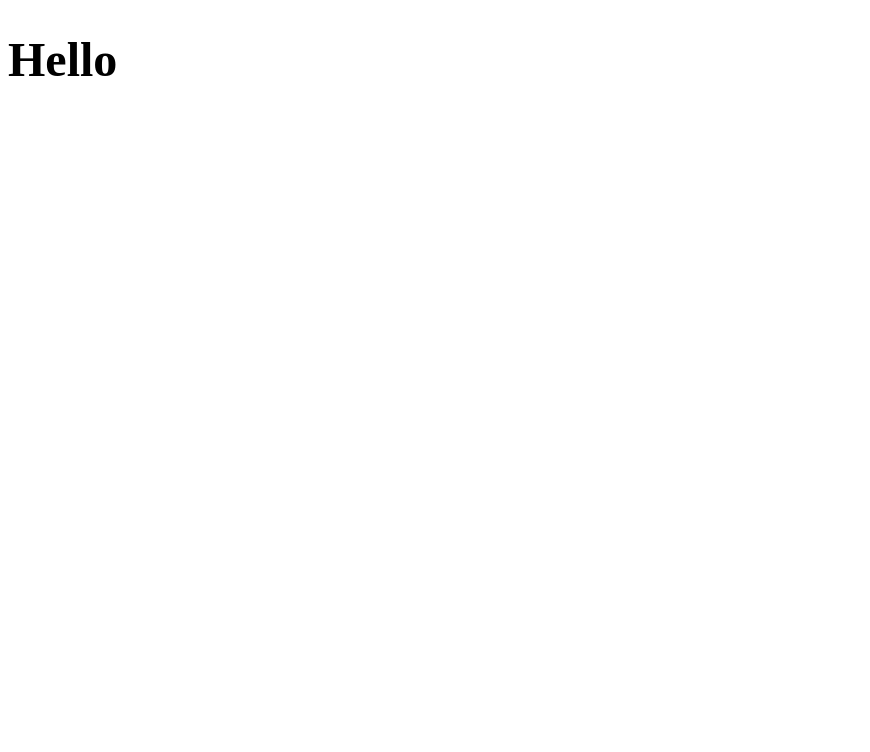
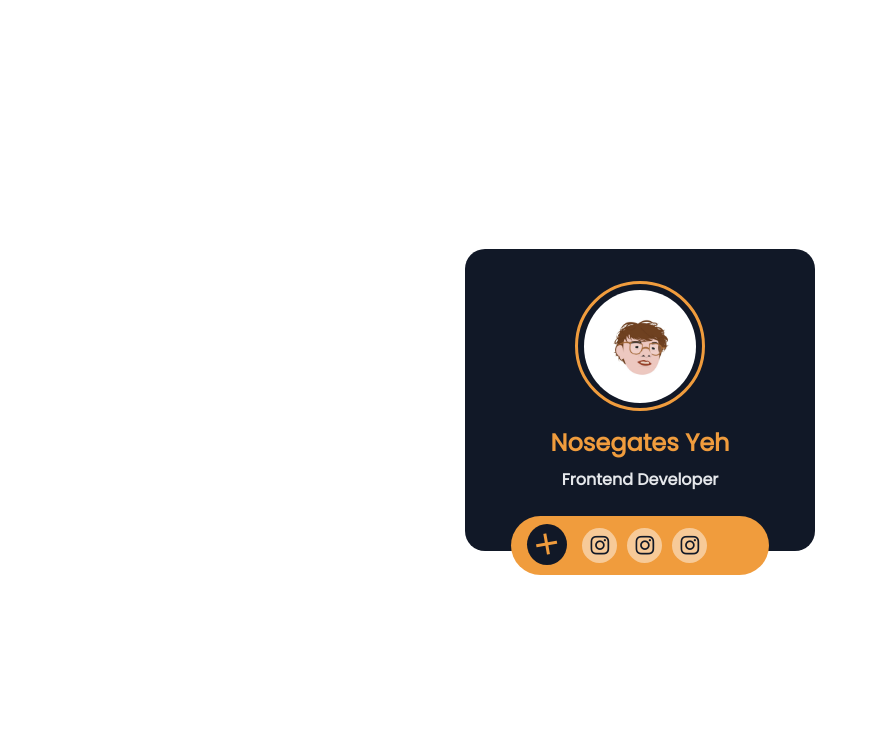
Before and after one commit to connectshark/designed-profile-card, a plain HTML site: page index.html in a window 1280 px wide. Shown: the whole page, without its empty margins (0-870 px from the left). Drawn offline with nearby package versions, Linux system fonts and the light colour scheme.

Commit message:
初切版完成

```diff
--- a/assets/main.css
+++ b/assets/main.css
@@ -1,3 +1,131 @@
-h1 {
-  font-size: 3rem;
+:root{
+  --primary-color: #F09C3D;
+  --background-color: #111827;
+  --ease-function: cubic-bezier(0.6, -0.28, 0.735, 0.045);
+  color: #e5e7eb;
+  text-align: center;
+  font-family: 'Poppins', 'Noto Sans TC', 'Times New Roman', Times, serif;
 }
+
+* {
+  margin: 0;
+  padding: 0;
+  list-style: none;
+  text-decoration: none;
+}
+img {
+  width: 100%;
+  vertical-align: middle;
+}
+
+#app {
+  display: grid;
+  place-items: center;
+  min-height: 100vh;
+}
+
+.card {
+  background-color: var(--background-color);
+  width: 90%;
+  max-width: 350px;
+  margin: auto;
+  box-sizing: border-box;
+  padding: 2rem 2rem 0;
+  border-radius: 20px;
+}
+
+.card figure img {
+  border-radius: 50%;
+  object-fit: cover;
+}
+.card figure {
+  width: 130px;
+  height: 130px;
+  border: 3px solid var(--primary-color);
+  border-radius: 50%;
+  padding: 6px;
+  box-sizing: border-box;
+  margin: 0 auto .5rem;
+}
+
+.card h1 {
+  font-size: 1.5rem;
+  color: var(--primary-color);
+  line-height: 2;
+}
+
+.card h2 {
+  font-size: 1rem;
+}
+
+.card .social-group {
+  width: 90%;
+  margin: auto;
+  text-align: left;
+  background-color: var(--primary-color);
+  box-sizing: border-box;
+  padding: .5rem 1rem;
+  border-radius: 999rem;
+  position: relative;
+  bottom: -1.5rem;
+  overflow: hidden;
+}
+.card .social-group .btn {
+  background-color: var(--background-color);
+  border: none;
+  appearance: none;
+  color: var(--primary-color);
+  border-radius: 50%;
+  box-sizing: border-box;
+  padding: 2px;
+  cursor: pointer;
+  position: relative;
+  z-index: 1;
+}
+.card .social-group .btn i {
+  rotate: 0 deg;
+  transition: rotate .3s var(--ease-function);
+}
+
+.card .social-group .rotate-line {
+  position: absolute;
+  top: 0;
+  bottom: 0;
+  padding:0 0 0 55px;
+  margin: auto;
+  height: 20px;
+  transform-origin: left;
+  transition: rotate .3s var(--ease-function);
+}
+.card .social-group .social-button {
+  rotate: -45deg;
+}
+.card .social-group .social-button {
+  color: var(--background-color);
+  display: flex;
+  flex-flow: row nowrap;
+  align-items: center;
+  gap: 10px;
+}
+.card .social-group .social-button a {
+  width: 35px;
+  height: 35px;
+  background-color: #ffffff77;
+  text-align: center;
+  border-radius: 50%;
+  color: var(--background-color);
+}
+.card .social-group .social-button a i {
+  line-height: 35px;
+  vertical-align: middle;
+}
+
+.card .show-link .social-button {
+  rotate: 0deg;
+}
+.card .show-link .description {
+  rotate: 80deg;
+}
+.card .show-link .btn i {
+  rotate: 80deg;
+}
--- a/assets/main.js
+++ b/assets/main.js
@@ -0,0 +1,9 @@
+const socialBtn = document.querySelector('.btn')
+const socialGroup = document.querySelector('.social-group')
+
+const clickHandler = e => {
+  socialGroup.classList.toggle('show-link')
+}
+
+
+socialBtn.addEventListener('click', clickHandler)
--- a/index.html
+++ b/index.html
@@ -4,10 +4,39 @@
   <meta charset="UTF-8">
   <meta http-equiv="X-UA-Compatible" content="IE=edge">
   <meta name="viewport" content="width=device-width, initial-scale=1.0">
+  <link href="https://fonts.googleapis.com/css2?family=Noto+Sans+TC&family=Poppins&display=swap" rel="stylesheet">
+  <link href='https://unpkg.com/boxicons@2.1.4/css/boxicons.min.css' rel='stylesheet'>
   <link rel="stylesheet" href="./assets/main.css">
+  <script src="./assets/main.js" defer></script>
   <title>Designed Profile Card</title>
 </head>
 <body>
-  <h1>Hello</h1>
+  <div id="app">
+    <div class="card">
+      <figure>
+        <img src="./assets/nosegates.jpg" alt="nosegates">
+      </figure>
+      <h1>Nosegates Yeh</h1>
+      <h2>Frontend Developer</h2>
+      <div class="social-group show-link">
+        <button class="btn">
+          <i class='bx bx-plus bx-md'></i>
+        </button>
+        <p class="description rotate-line">My social networks</p>
+        <p class="social-button rotate-line">
+          <a href="javascript:;">
+            <i class='bx bx-sm bxl-instagram'></i>
+          </a>
+          <a href="javascript:;">
+            <i class='bx bx-sm bxl-instagram'></i>
+          </a>
+          <a href="javascript:;">
+            <i class='bx bx-sm bxl-instagram'></i>
+          </a>
+        </p>
+      </div>
+    </div>
+
+  </div>
 </body>
 </html>
```
Also changed, not shown: assets/nosegates.jpg (added).
